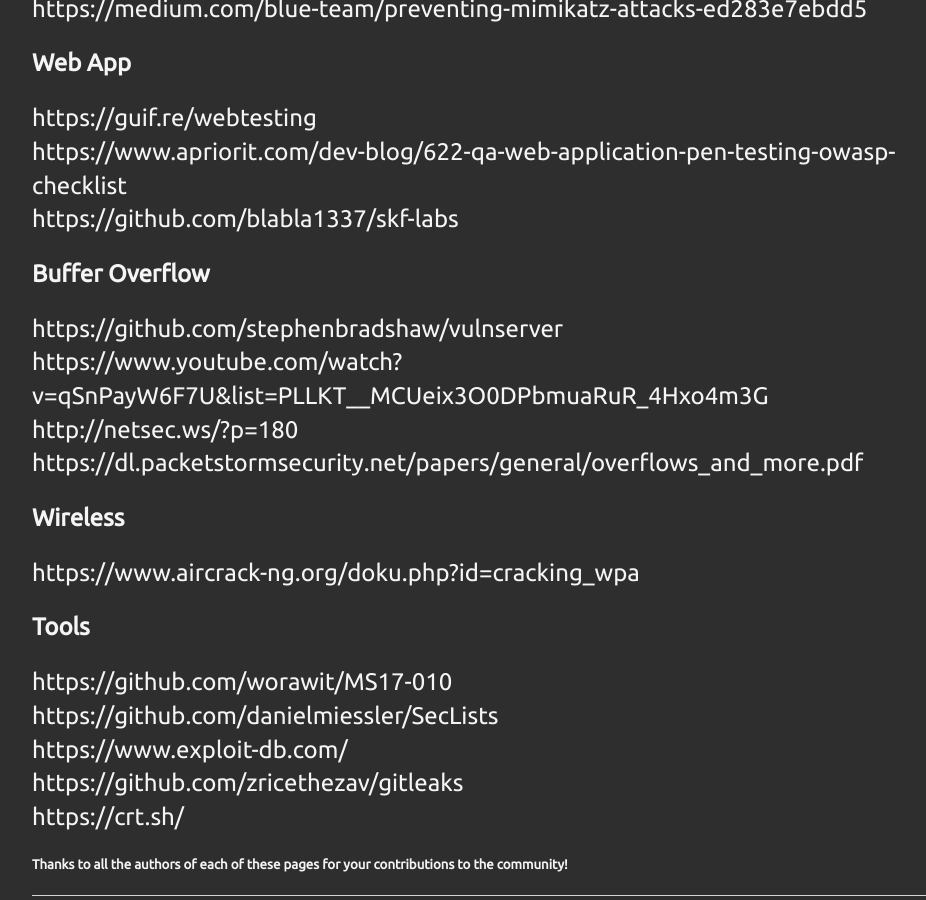
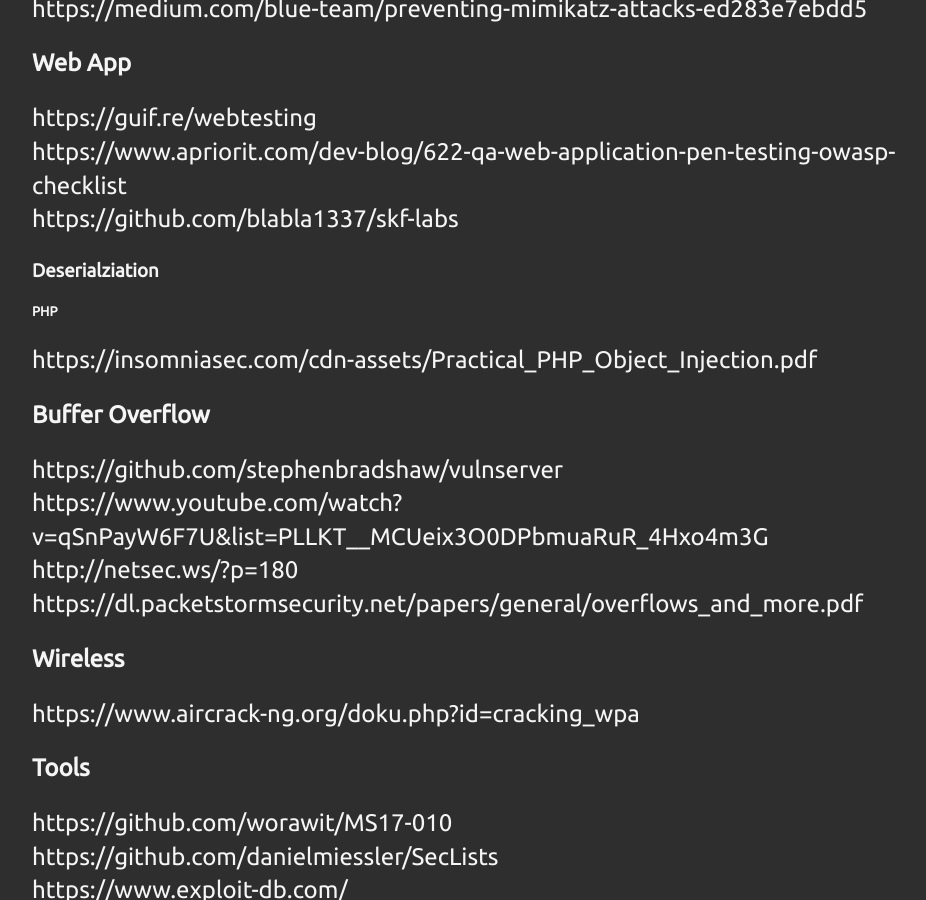
Before and after one commit to mcorybillington/mcorybillington.github.io, a Jekyll site: the page built from resources/index.md, in a window 1280 px wide and 900 px high, scrolled down 1279 px. Shown: the whole window, without its empty margins (160-1086 px from the left). Built offline with Jekyll 4.4.1, drawn with Linux system fonts in a browser that asks for light colours.

Commit message:
Update index.md

```diff
--- a/resources/index.md
+++ b/resources/index.md
@@ -26,6 +26,9 @@
 [https://guif.re/webtesting](https://guif.re/webtesting)
 [https://www.apriorit.com/dev-blog/622-qa-web-application-pen-testing-owasp-checklist](https://www.apriorit.com/dev-blog/622-qa-web-application-pen-testing-owasp-checklist)
 [https://github.com/blabla1337/skf-labs](https://github.com/blabla1337/skf-labs)
+### Deserialziation
+##### PHP
+[https://insomniasec.com/cdn-assets/Practical_PHP_Object_Injection.pdf](https://insomniasec.com/cdn-assets/Practical_PHP_Object_Injection.pdf)
 ## Buffer Overflow
 [https://github.com/stephenbradshaw/vulnserver](https://github.com/stephenbradshaw/vulnserver)
 [https://www.youtube.com/watch?v=qSnPayW6F7U&list=PLLKT__MCUeix3O0DPbmuaRuR_4Hxo4m3G](https://www.youtube.com/watch?v=qSnPayW6F7U&list=PLLKT__MCUeix3O0DPbmuaRuR_4Hxo4m3G)
```
